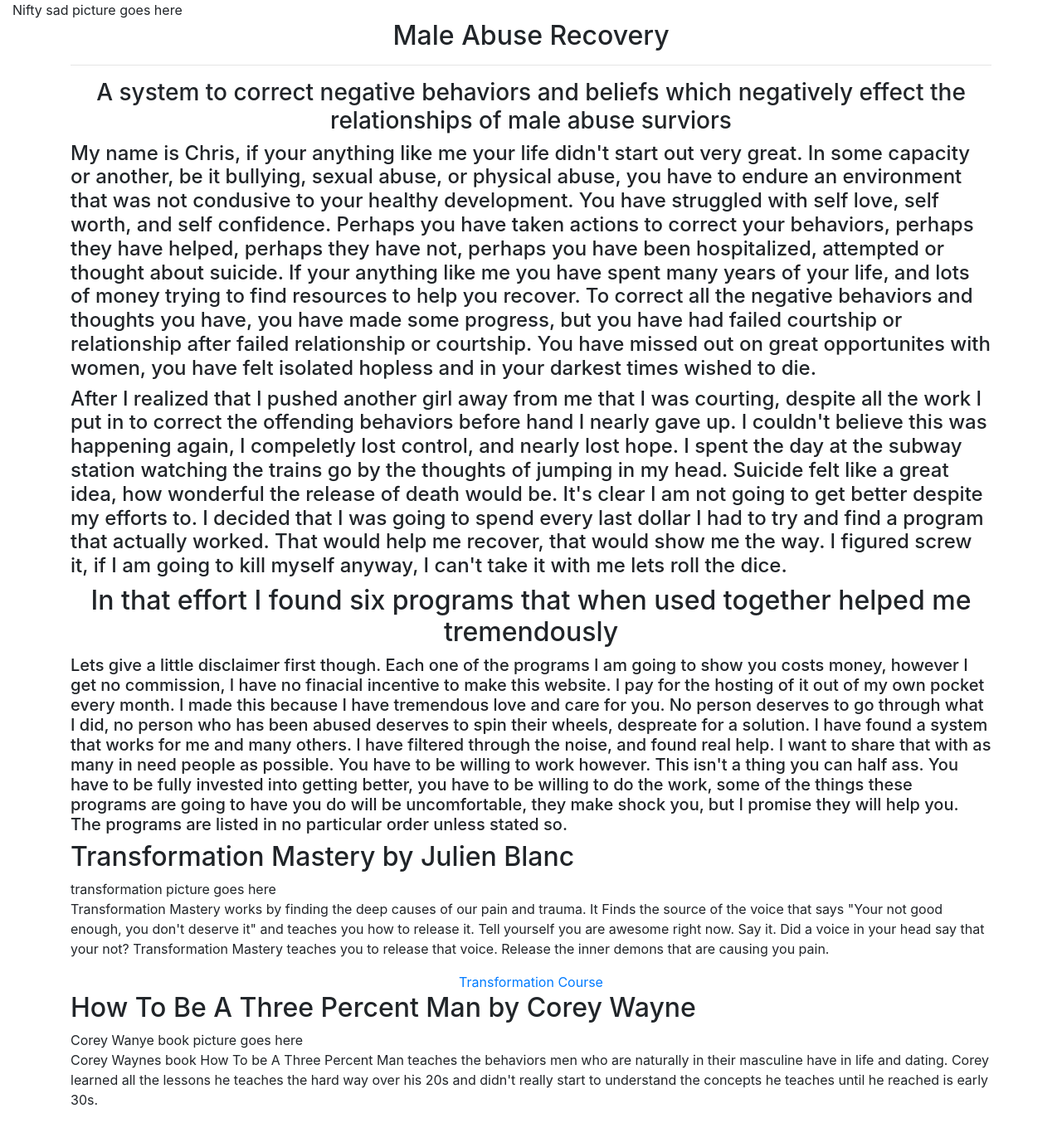
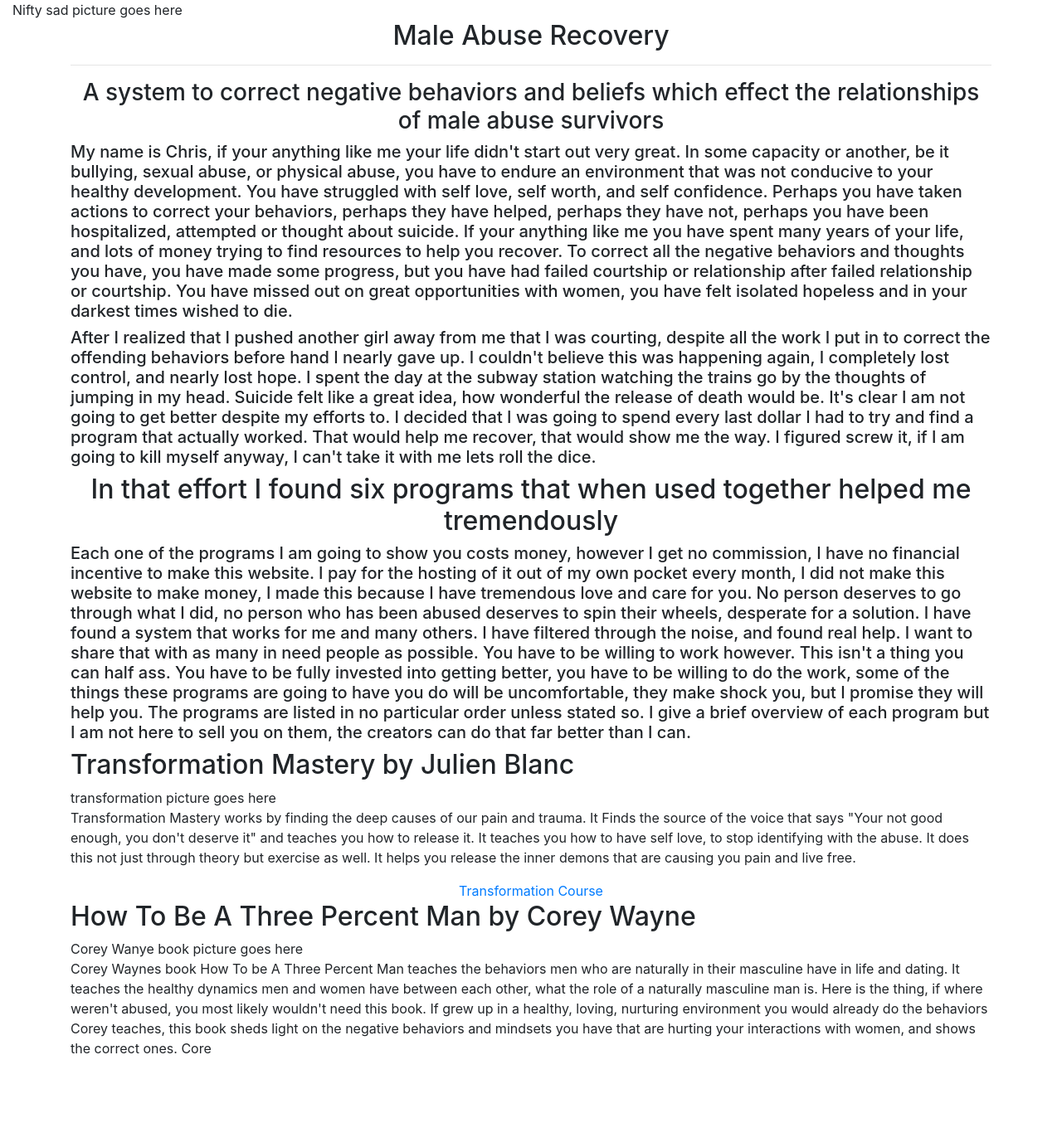
Before and after one commit to Christopher-Jakob/maleabuserecovery, an Angular app: page / in a window 1280 px wide. Shown: the whole page at 83% size. After the commit the page ends 1292 px from the top, so only its background shows below. Built offline with nearby package versions, Linux system fonts and the light colour scheme.

Commit message:
pushing all changes

```diff
--- a/src/app/infopage/infopage.component.html
+++ b/src/app/infopage/infopage.component.html
@@ -11,36 +11,37 @@
       <div class="text-center">
         <h2>Male Abuse Recovery</h2>
         <hr>
-        <h3>A system to correct negative behaviors and beliefs which negatively effect the relationships of male abuse surviors</h3>
+        <h3>A system to correct negative behaviors and beliefs which effect the relationships of male abuse survivors</h3>
       </div>
     </div>
     <div class="col-12">
       <div class="text-left">
-        <h4>My name is Chris, if your anything like me your life didn't start out very great. In some capacity or another, be it bullying, sexual abuse, or physical abuse,
-        you have to endure an environment that was not condusive to your healthy development. You have struggled with self love, self worth, and self confidence. Perhaps
+        <h5>My name is Chris, if your anything like me your life didn't start out very great. In some capacity or another, be it bullying, sexual abuse, or physical abuse,
+        you have to endure an environment that was not conducive to your healthy development. You have struggled with self love, self worth, and self confidence. Perhaps
         you have taken actions to correct your behaviors, perhaps they have helped, perhaps they have not, perhaps you have been hospitalized, attempted or thought about
         suicide. If your anything like me you have spent many years of your life, and lots of money trying to find resources to help you recover. To correct all the
         negative behaviors and thoughts you have, you have made some progress, but you have had failed courtship or relationship after failed relationship or courtship.
-          You have missed out on great opportunites with women, you have felt isolated hopless and in your darkest times wished to die. </h4>
+          You have missed out on great opportunities with women, you have felt isolated hopeless and in your darkest times wished to die. </h5>
       </div>
       <div class="text-left">
-        <h4>After I realized that I pushed another girl away from me that I was courting, despite all the work I put in to correct the offending behaviors before hand I
-        nearly gave up. I couldn't believe this was happening again, I compeletly lost control, and nearly lost hope. I spent the day at the subway station watching the
+        <h5>After I realized that I pushed another girl away from me that I was courting, despite all the work I put in to correct the offending behaviors before hand I
+        nearly gave up. I couldn't believe this was happening again, I completely lost control, and nearly lost hope. I spent the day at the subway station watching the
         trains go by the thoughts of jumping in my head. Suicide felt like a great idea, how wonderful the release of death would be. It's clear I am not going to get better
         despite my efforts to. I decided that I was going to spend every last dollar I had to try and find a program that actually worked. That would help me recover, that would
-        show me the way. I figured screw it, if I am going to kill myself anyway, I can't take it with me lets roll the dice.</h4>
+        show me the way. I figured screw it, if I am going to kill myself anyway, I can't take it with me lets roll the dice.</h5>
       </div>
 
       <div class="text-center">
         <h2>In that effort I found six programs that when used together helped me tremendously</h2>
       </div>
       <div class="text-left">
-        <h5>Lets give a little disclaimer first though. Each one of the programs I am going to show you costs money, however I get no commission, I have no finacial incentive
-        to make this website. I pay for the hosting of it out of my own pocket every month. I made this because I have tremendous love and care for you. No person deserves
-        to go through what I did, no person who has been abused deserves to spin their wheels, despreate for a solution. I have found a system that works for me and many others.
+        <h5>Each one of the programs I am going to show you costs money, however I get no commission, I have no financial incentive
+        to make this website. I pay for the hosting of it out of my own pocket every month, I did not make this website to make money, I made this because I have tremendous love and care for you. No person deserves
+        to go through what I did, no person who has been abused deserves to spin their wheels, desperate for a solution. I have found a system that works for me and many others.
         I have filtered through the noise, and found real help. I want to share that with as many in need people as possible. You have to be willing to work however. This isn't
         a thing you can half ass. You have to be fully invested into getting better, you have to be willing to do the work, some of the things these programs are going to have
-        you do will be uncomfortable, they make shock you, but I promise they will help you. The programs are listed in no particular order unless stated so. </h5>
+        you do will be uncomfortable, they make shock you, but I promise they will help you. The programs are listed in no particular order unless stated so. I give a brief overview
+        of each program but I am not here to sell you on them, the creators can do that far better than I can.</h5>
       </div>
 
       <div class="text-left">
@@ -53,8 +54,8 @@
       <div class="text-left">
         <p>Transformation Mastery works by finding the deep causes of our pain and trauma.
         It Finds the source of the voice that says "Your not good enough, you don't deserve it" and teaches you
-        how to release it. Tell yourself you are awesome right now. Say it. Did a voice in your head say that your not? Transformation Mastery teaches you to release that
-        voice. Release the inner demons that are causing you pain. </p>
+        how to release it. It teaches you how to have self love, to stop identifying with the abuse. It does this not just through theory but exercise as well.
+        It helps you release the inner demons that are causing you pain and live free.</p>
       </div>
       <div class="text-center">
         <a target="_blank" href="https://julienhimself.com/self-help">Transformation Course</a>
@@ -67,8 +68,10 @@
         Corey Wanye book picture goes here
       </div>
       <div class="text-left">
-        <P>Corey Waynes book How To be A Three Percent Man teaches the behaviors men who are naturally in their masculine have in life and dating. Corey learned all the lessons
-        he teaches the hard way over his 20s and didn't really start to understand the concepts he teaches until he reached is early 30s.</P>
+        <P>Corey Waynes book How To be A Three Percent Man teaches the behaviors men who are naturally in their masculine have in life and dating.
+          It teaches the healthy dynamics men and women have between each other, what the role of a naturally masculine man is. Here is the thing, if where weren't abused,
+          you most likely wouldn't need this book. If grew up in a healthy, loving, nurturing environment you would already do the behaviors Corey teaches, this book sheds light
+          on the negative behaviors and mindsets you have that are hurting your interactions with women, and shows the correct ones. Core</P>
       </div>
 
     </div>
```
